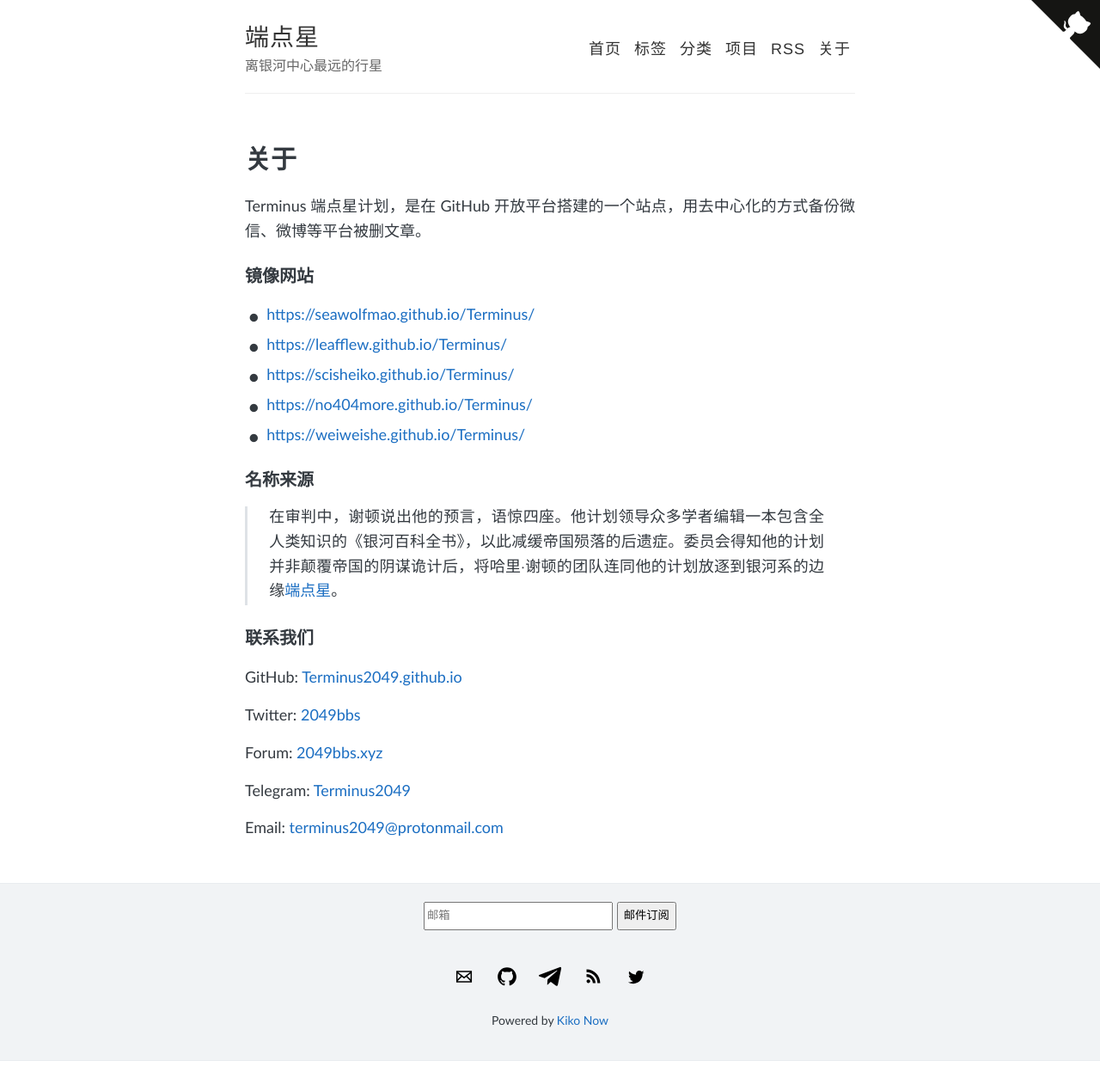
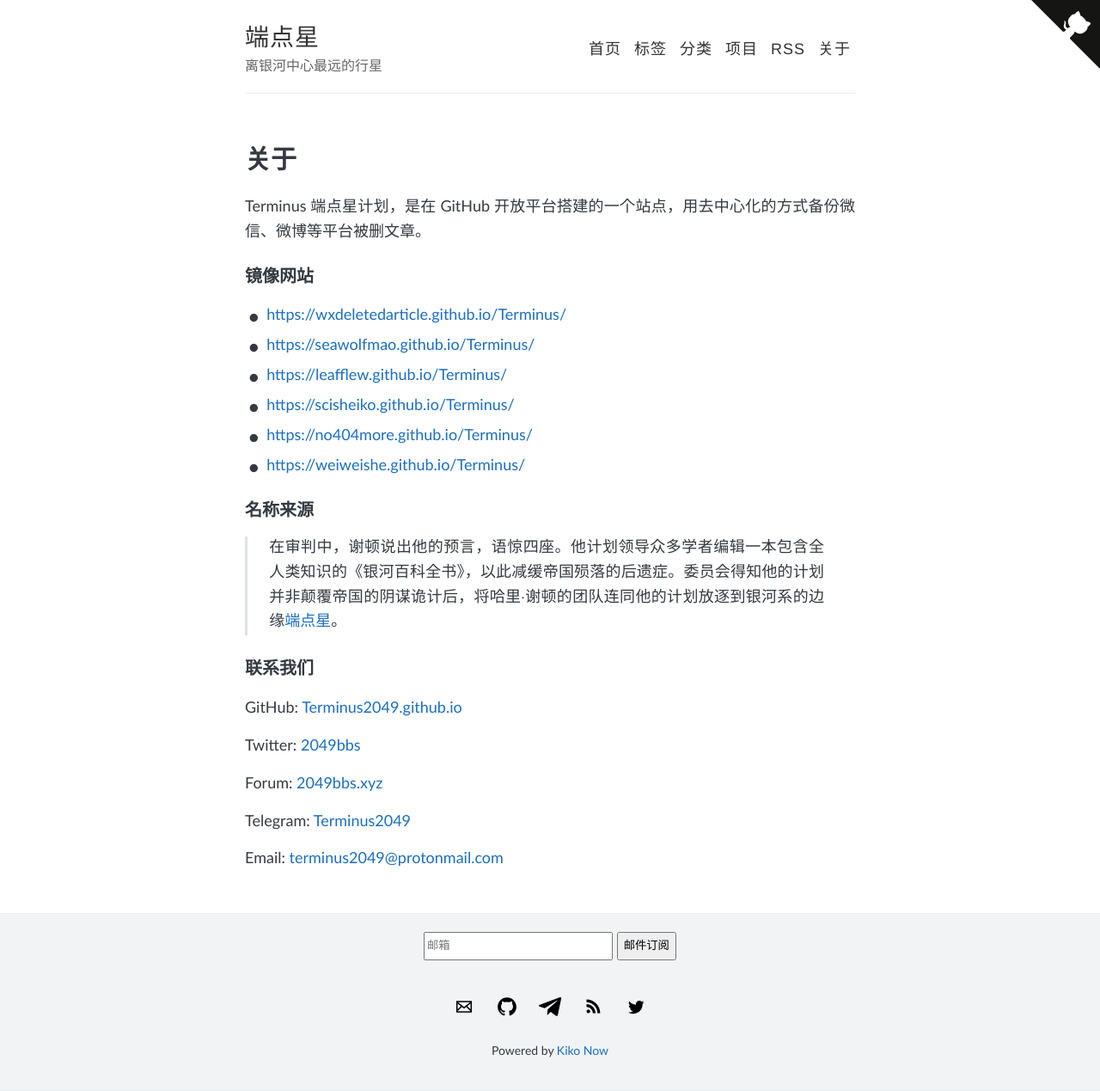
Before and after one commit to Terminus2049/Terminus2049.github.io, a Jekyll site: the page built from about.html, in a window 1280 px wide. Shown: the whole page at 86% size. Built offline with Jekyll 4.4.1, drawn with Linux system fonts in a browser that asks for light colours; before the commit the page ends 1234 px from its top, so only the background shows below that.

```diff
--- a/about.html
+++ b/about.html
@@ -13,6 +13,7 @@
 <h3>镜像网站</h3>
 
 <ul>
+  <li><a href="https://wxdeletedarticle.github.io/Terminus/">https://wxdeletedarticle.github.io/Terminus/</a></li>
   <li><a href="https://seawolfmao.github.io/Terminus/">https://seawolfmao.github.io/Terminus/</a></li>
   <li><a href="https://leafflew.github.io/Terminus/">https://leafflew.github.io/Terminus/</a></li>
   <li><a href="https://scisheiko.github.io/Terminus/">https://scisheiko.github.io/Terminus/</a></li>
```
Also changed, not shown: README.md.
